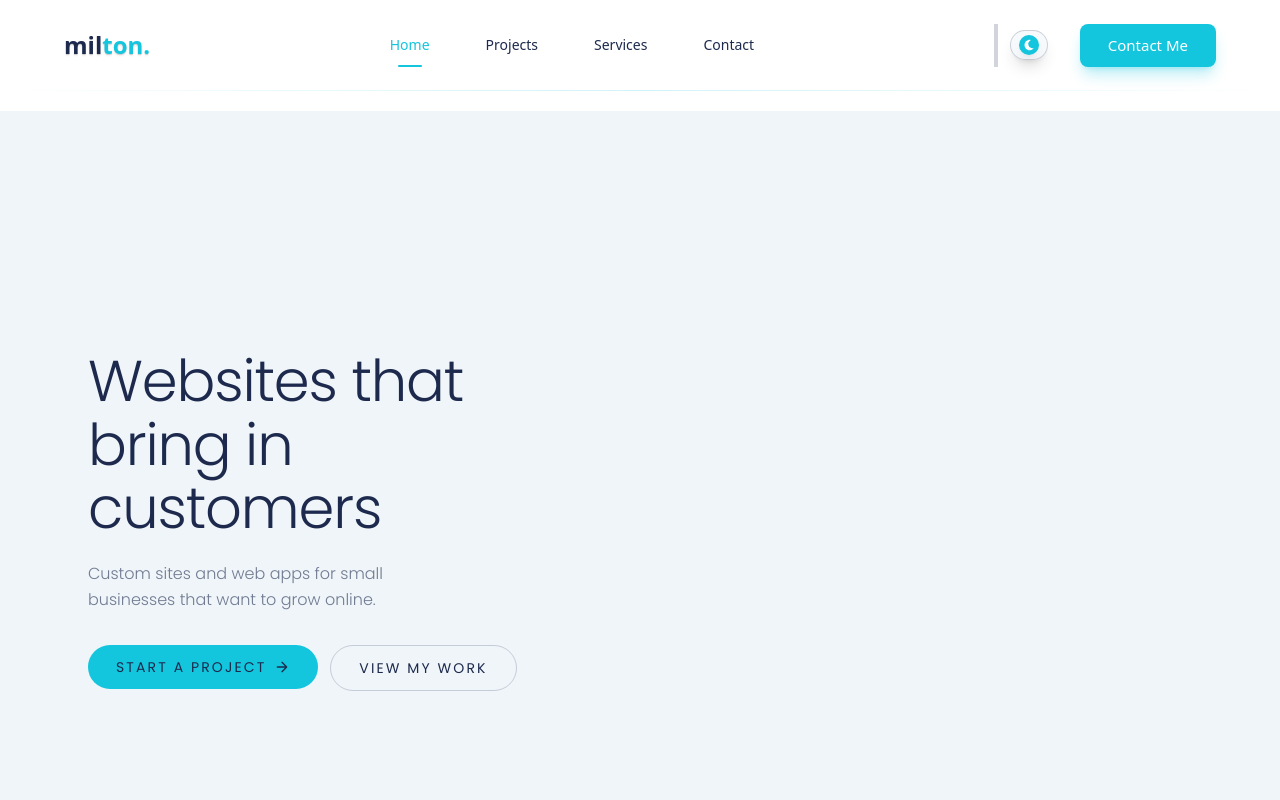
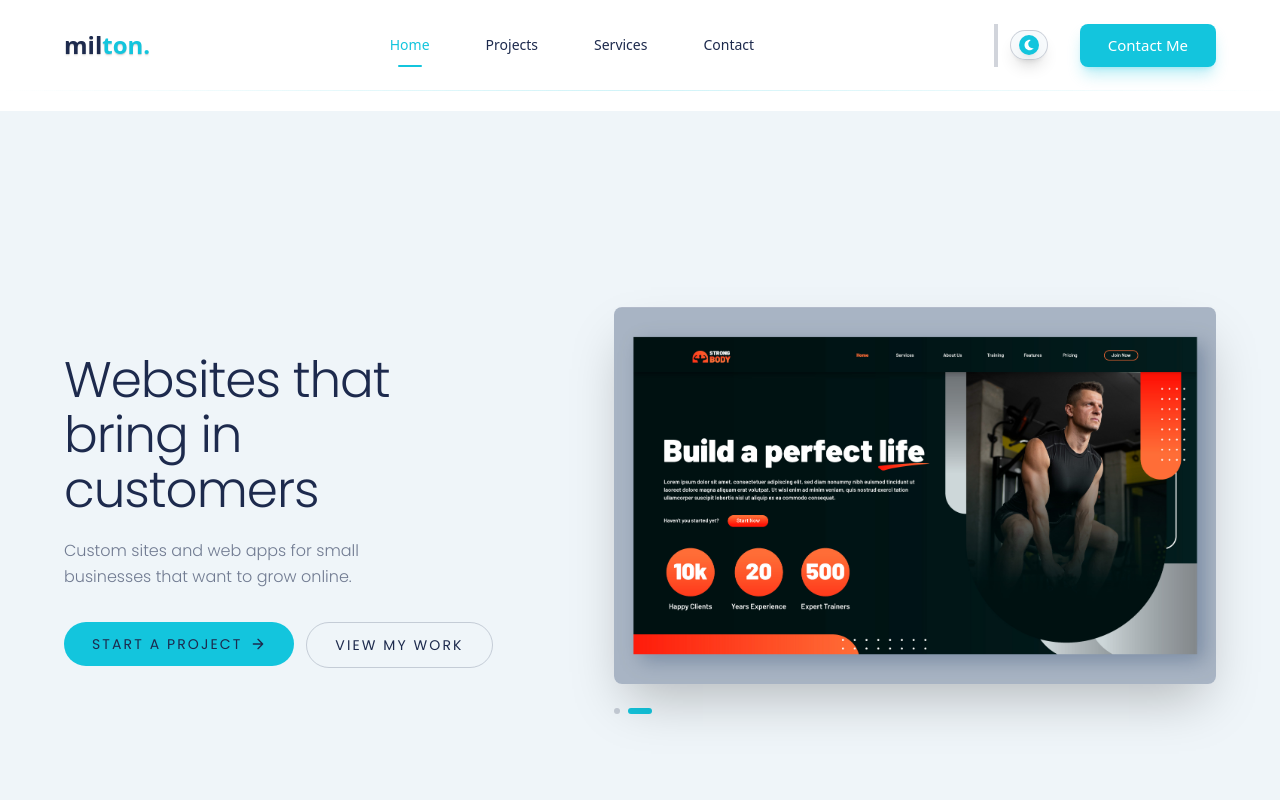
Before and after one commit to Kummirai/react-components, a Next.js app: page / in a window 1280 px wide. Shown: the top 800 px of the page. Built offline with nearby package versions, Linux system fonts and the light colour scheme.

Commit message:
feat: implement design carousel in HeroTwoA component with automatic slide transition

```diff
--- a/components/hero-2a/HeroTwoA.jsx
+++ b/components/hero-2a/HeroTwoA.jsx
@@ -1,17 +1,35 @@
 "use client";
 
-import React from "react";
+import React, { useState, useEffect, useCallback } from "react";
 import Link from "next/link";
 
+const designShots = [
+  "/designs/5652262.jpg",
+  "/designs/7789078.jpg",
+];
+
 export default function HeroTwoA() {
+  const [activeIdx, setActiveIdx] = useState(0);
+
+  const next = useCallback(() => {
+    setActiveIdx((i) => (i + 1) % designShots.length);
+  }, []);
+
+  useEffect(() => {
+    const timer = setInterval(next, 4500);
+    return () => clearInterval(timer);
+  }, [next]);
+
   return (
-    <section className="relative h-screen w-full bg-light">
-      <div className="mx-auto flex h-full w-full max-w-6xl items-center px-6">
-        <div className="max-w-md">
+    <section className="relative h-screen w-full overflow-hidden bg-light p-6">
+      <div className="mx-auto flex h-full w-full max-w-6xl items-center">
+        <div className="grid w-full grid-cols-1 items-center gap-12 lg:grid-cols-[1fr_1.2fr]">
+          {/* Left: Text */}
+          <div className="flex flex-col items-center text-center lg:items-start lg:text-left">
             <h1
-            className="mt-5 leading-[1.1] tracking-[-0.02em] text-navy"
+              className="leading-[1.1] tracking-[-0.02em] text-navy"
               style={{
-              fontSize: "clamp(2.2rem, 4.5vw, 3.8rem)",
+                fontSize: "clamp(2.2rem, 4.5vw, 3.125rem)",
                 fontFamily: "'Poppins', sans-serif",
                 fontWeight: 300,
               }}
@@ -55,6 +73,45 @@ export default function HeroTwoA() {
               </Link>
             </div>
           </div>
+
+          {/* Right: Design carousel */}
+          <div className="flex flex-col items-center lg:items-start">
+            <div
+              className="relative w-full overflow-hidden rounded-lg shadow-2xl"
+              style={{ aspectRatio: "16/10" }}
+            >
+              {designShots.map((src, i) => (
+                <img
+                  key={src}
+                  src={src}
+                  alt={`Design ${i + 1}`}
+                  className="absolute inset-0 h-full w-full object-cover transition-opacity duration-700"
+                  style={{ opacity: i === activeIdx ? 1 : 0 }}
+                />
+              ))}
+            </div>
+
+            {/* Dots */}
+            <div className="mt-6 flex items-center gap-2">
+              {designShots.map((_, i) => (
+                <button
+                  key={i}
+                  onClick={() => setActiveIdx(i)}
+                  className="rounded-full transition-all duration-300"
+                  style={{
+                    width: i === activeIdx ? "24px" : "6px",
+                    height: "6px",
+                    backgroundColor:
+                      i === activeIdx
+                        ? "#13c5dd"
+                        : "rgba(29,42,77,0.2)",
+                  }}
+                  aria-label={`Show design ${i + 1}`}
+                />
+              ))}
+            </div>
+          </div>
+        </div>
       </div>
     </section>
   );
```
Lines whose indentation alone changed are shown as unchanged.
